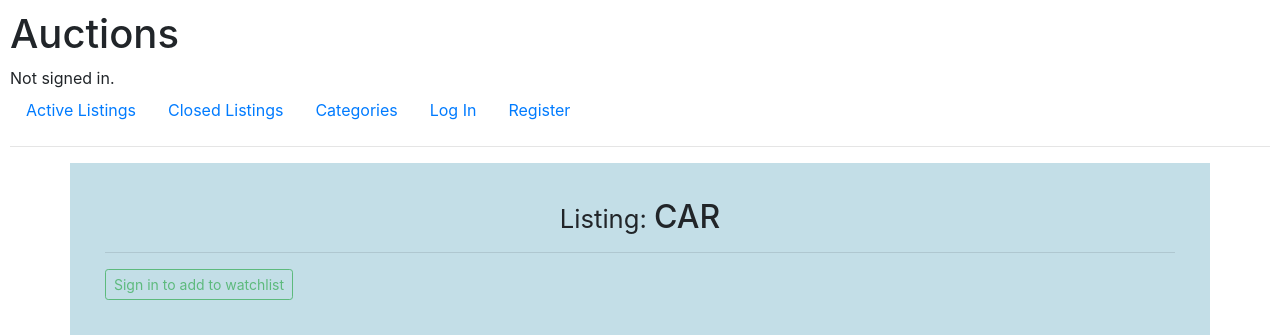
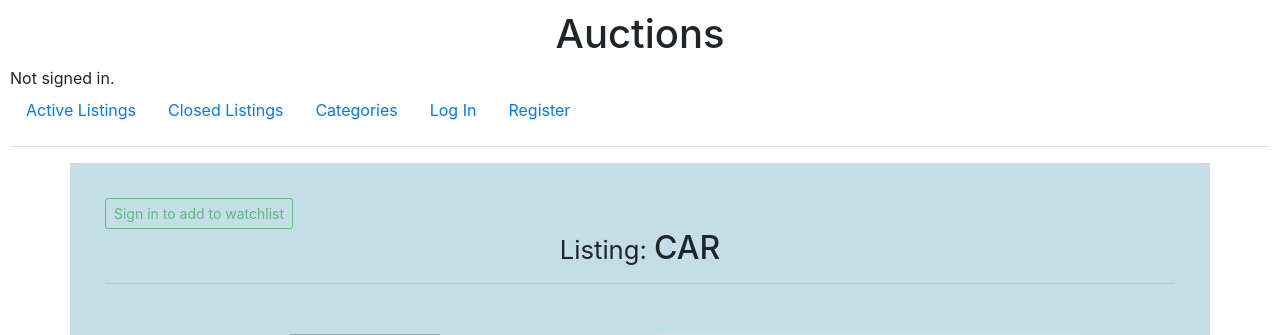
Before and after one commit to Maciek-cod/my-first-blog, a Django app: page /auctions/listing/1 in a window 1280 px wide. Shown: the top 335 px of the page. Run offline with Django 3.2, Linux system fonts and the light colour scheme; data comes from the database, SQL or seed files in the repository; data that the repository does not hold is empty; some libraries are stand-ins or nearby versions; grey boxes are pictures that could not be loaded.

Commit message:
New app auctions

```diff
--- a/auctions/templates/auctions/layout.html
+++ b/auctions/templates/auctions/layout.html
@@ -8,7 +8,7 @@
         <link href="{% static 'auctions/styles.css' %}" rel="stylesheet">
     </head>
     <body>
-        <h1>Auctions</h1>
+        <h1 class="text-center">Auctions</h1>
         <div>
             {% if user.is_authenticated %}
                 Signed in as <strong>{{ user.username }}</strong>.
--- a/auctions/templates/auctions/listing.html
+++ b/auctions/templates/auctions/listing.html
@@ -5,8 +5,6 @@
 
     {% if listing.active %}
         <div class="container" id="listing_page">
-            <h2 class="text-center"><small>Listing: </small>{{ listing.title }}</h2>
-            <hr>
 
             {% if user.is_authenticated %}
                 <a href="{% url 'watchlistadd' listing.id %}" role="button" class="btn btn-outline-success btn-sm">Add to Watchlist</a>
@@ -18,6 +16,9 @@
             {% else %}
                 <button disabled class="btn btn-outline-success btn-sm">Sign in to add to watchlist</button>
             {% endif %}
+
+            <h2 class="text-center"><small>Listing: </small>{{ listing.title }}</h2>
+            <hr>
 
             <div class="row text-center" id="listing_info_page">
                 <div class="col-sm-6" id="listing_info_boxes">
```
Lines whose indentation alone changed are shown as unchanged.
